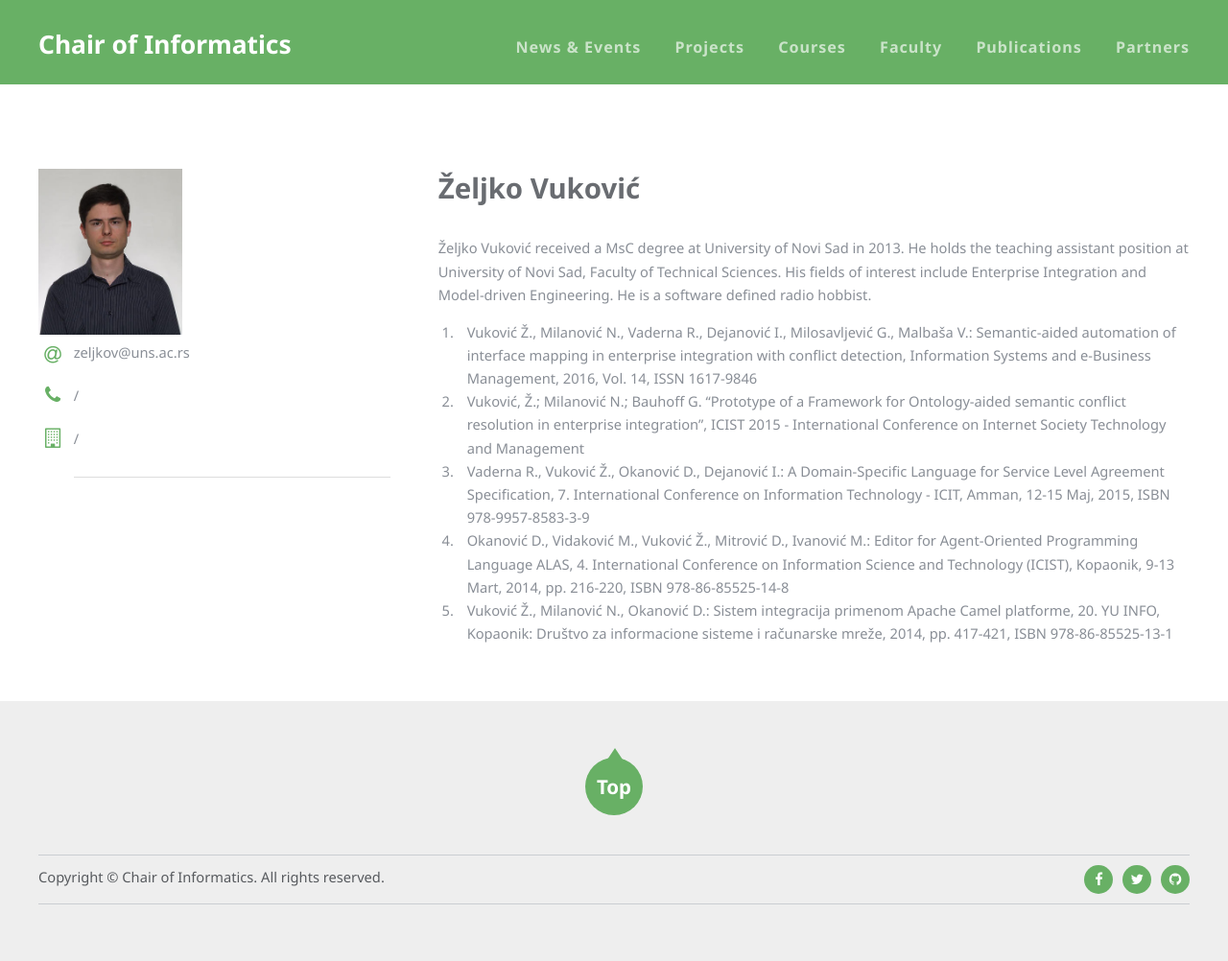
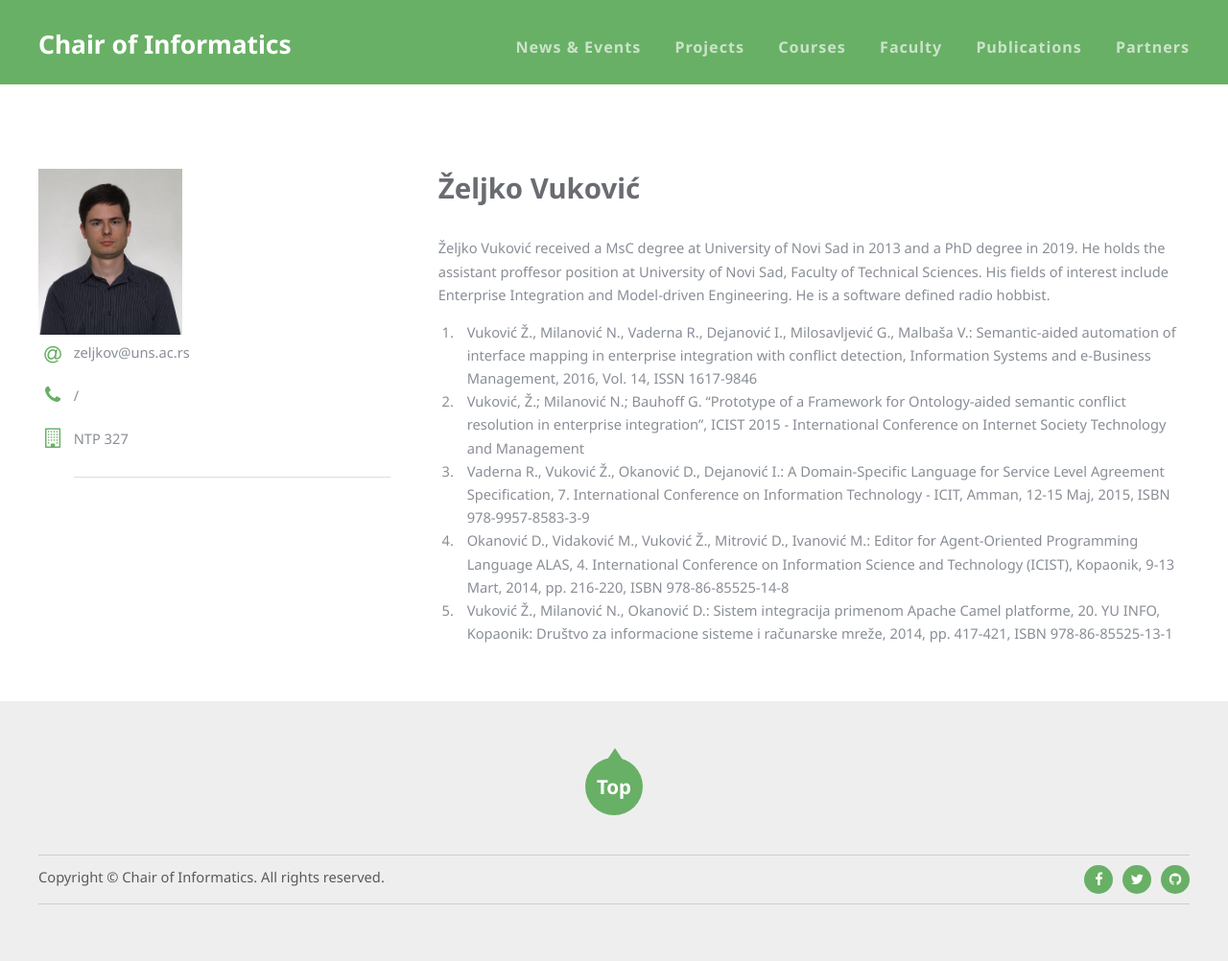
Before and after one commit to unsftn/informatika, a Jekyll site: the page built from _faculty/ZeljkoVukovic.md, in a window 1280 px wide. Shown: the whole page at 96% size. Built offline with Jekyll 4.4.1, drawn with Linux system fonts in a browser that asks for light colours.

Commit message:
Zeljko Vukovic docent

```diff
--- a/_faculty/ZeljkoVukovic.md
+++ b/_faculty/ZeljkoVukovic.md
@@ -4,16 +4,16 @@ title: Željko Vuković
 collection: faculty
 path: ZeljkoVukovic
 name: ZeljkoVukovic
-zvanje: TA
+zvanje: assistant
 email: zeljkov@uns.ac.rs
 phone: /
-office: /
+office: NTP 327
 photo: ZeljkoVukovic.jpg
 ---
 
 
-Željko Vuković received a MsC degree at University of Novi Sad in 2013.
-He holds the teaching assistant position at University of Novi Sad, Faculty of
+Željko Vuković received a MsC degree at University of Novi Sad in 2013 and a PhD degree in 2019.
+He holds the assistant proffesor position at University of Novi Sad, Faculty of
 Technical Sciences. His fields of interest include Enterprise Integration and Model-driven Engineering. He is a software defined radio hobbist.
 
 1. Vuković Ž., Milanović N., Vaderna R., Dejanović I., Milosavljević G., Malbaša V.: Semantic-aided automation of interface mapping in enterprise integration with conflict detection, Information Systems and e-Business Management, 2016, Vol. 14, ISSN 1617-9846
```
